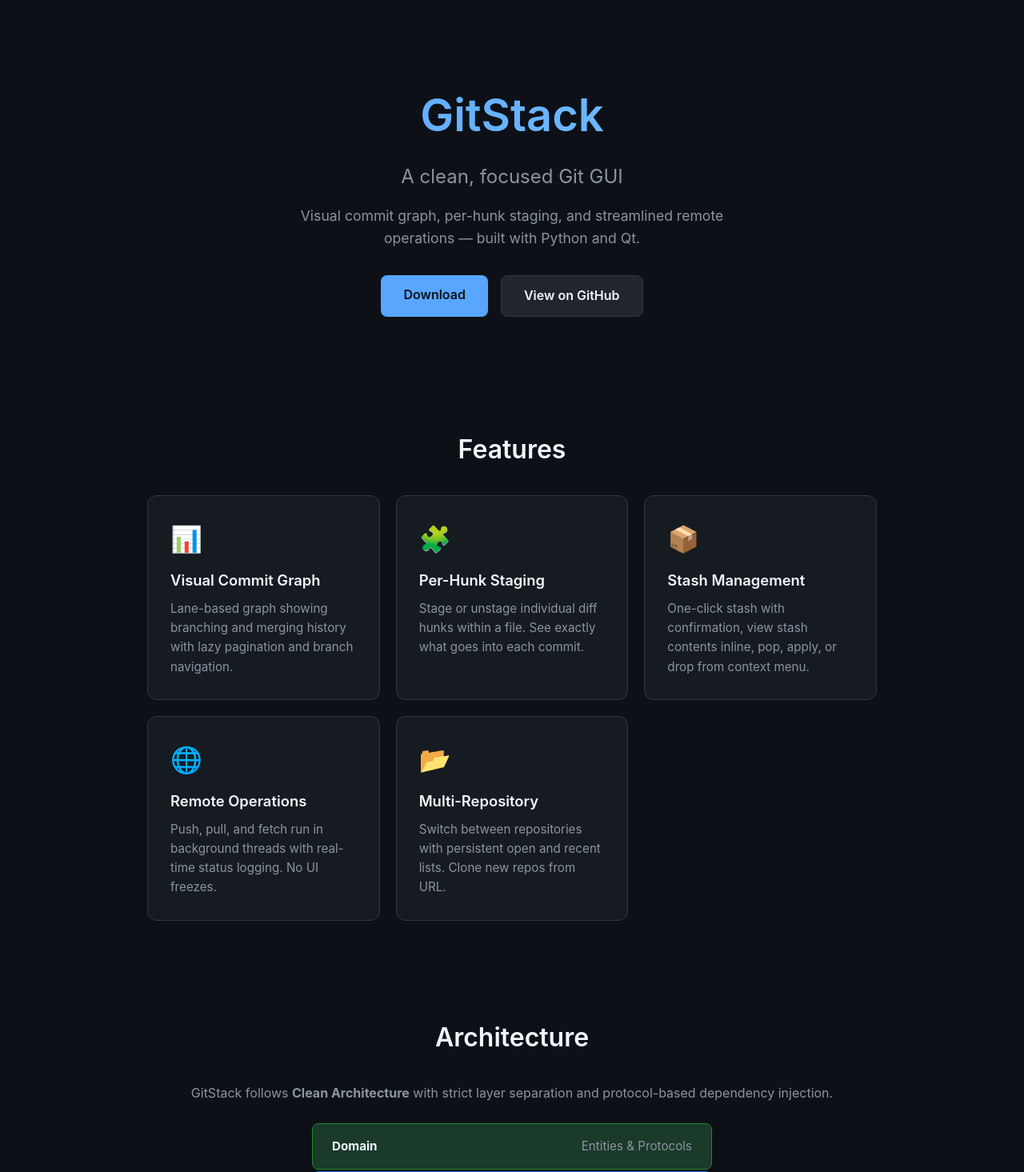
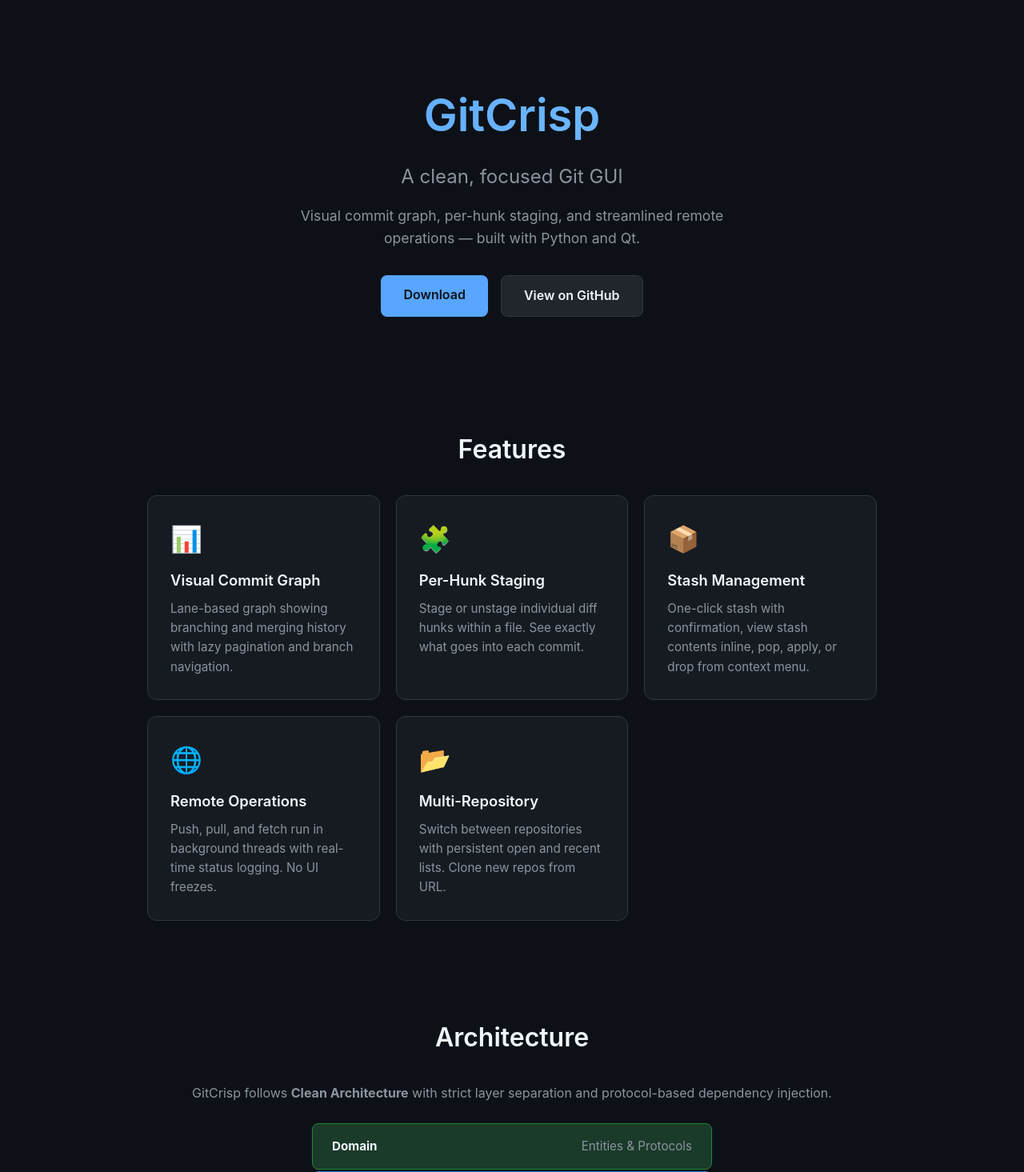
Before and after one commit to Aidan79225/GitCrisp, a Jekyll site: the page built from docs/index.md, in a window 1280 px wide. Shown: the top 1465 px of the page at 80% size. Built offline with Jekyll 4.4.1, drawn with Linux system fonts in a browser that asks for light colours.

Commit message:
refactor: rename project from GitStack to GitCrisp
Co-Authored-By: Claude Opus 4.6 (1M context) <noreply@anthropic.com>

```diff
--- a/docs/_config.yml
+++ b/docs/_config.yml
@@ -1,4 +1,4 @@
-title: GitStack
+title: GitCrisp
 description: A clean, focused Git GUI
-baseurl: /GitStack
+baseurl: /GitCrisp
 url: https://aidan79225.github.io
--- a/docs/_layouts/default.html
+++ b/docs/_layouts/default.html
@@ -11,12 +11,12 @@
 
   <!-- Hero -->
   <section class="hero">
-    <h1>GitStack</h1>
+    <h1>GitCrisp</h1>
     <p class="tagline">A clean, focused Git GUI</p>
     <p class="subtitle">Visual commit graph, per-hunk staging, and streamlined remote operations — built with Python and Qt.</p>
     <div class="hero-actions">
-      <a href="https://github.com/Aidan79225/GitStack/releases/latest" class="btn btn-primary">Download</a>
-      <a href="https://github.com/Aidan79225/GitStack" class="btn btn-secondary">View on GitHub</a>
+      <a href="https://github.com/Aidan79225/GitCrisp/releases/latest" class="btn btn-primary">Download</a>
+      <a href="https://github.com/Aidan79225/GitCrisp" class="btn btn-secondary">View on GitHub</a>
     </div>
   </section>
 
@@ -55,7 +55,7 @@
   <!-- Architecture -->
   <section class="architecture">
     <h2>Architecture</h2>
-    <p>GitStack follows <strong>Clean Architecture</strong> with strict layer separation and protocol-based dependency injection.</p>
+    <p>GitCrisp follows <strong>Clean Architecture</strong> with strict layer separation and protocol-based dependency injection.</p>
     <div class="arch-layers">
       <div class="arch-layer layer-domain">
         <strong>Domain</strong>
@@ -96,9 +96,9 @@
   <footer class="site-footer">
     <div class="footer-content">
       <p>
-        <a href="https://github.com/Aidan79225/GitStack">GitHub</a>
+        <a href="https://github.com/Aidan79225/GitCrisp">GitHub</a>
         &middot; MIT License
-        &middot; <a href="https://github.com/Aidan79225/GitStack/releases/latest">Download</a>
+        &middot; <a href="https://github.com/Aidan79225/GitCrisp/releases/latest">Download</a>
       </p>
     </div>
   </footer>
--- a/main.py
+++ b/main.py
@@ -36,7 +36,7 @@ def _find_valid_repo(repo_store: JsonRepoStore) -> str | None:
 
 def main() -> None:
     app = QApplication(sys.argv)
-    app.setApplicationName("GitStack")
+    app.setApplicationName("GitCrisp")
 
     repo_store = JsonRepoStore()
     repo_store.load()
--- a/pyproject.toml
+++ b/pyproject.toml
@@ -1,7 +1,7 @@
 [project]
-name = "git-gui"
+name = "gitcrisp"
 version = "0.1.0"
-description = "Add your description here"
+description = "A clean, focused Git GUI"
 readme = "README.md"
 requires-python = ">=3.13"
 dependencies = [
```
Also changed, not shown: .github/workflows/release.yml, README.md, 8 other files.
